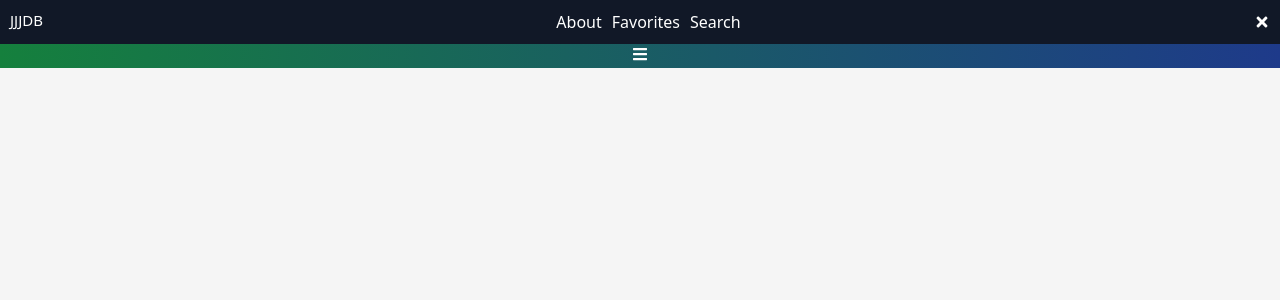
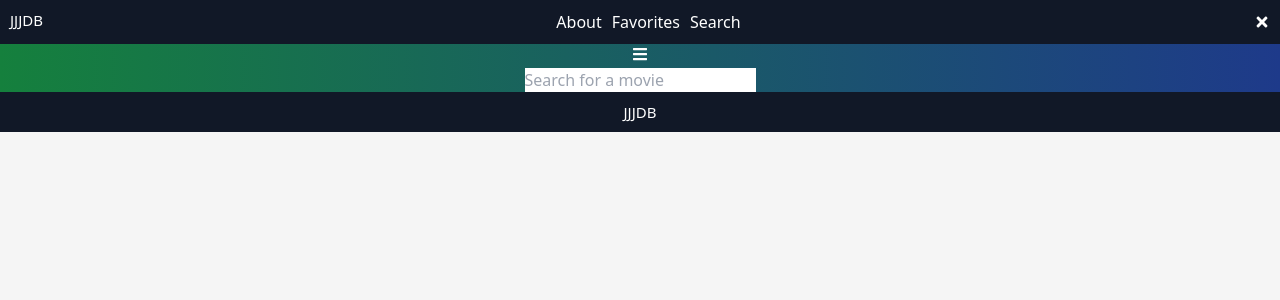
Before and after one commit to JCO5/react-movie-database, a React (Vite) app in the folder movie-database/: page /search in a window 1280 px wide. Shown: the top 300 px of the page. Built offline with nearby package versions, Linux system fonts and the light colour scheme.

Commit message:
added a search page

```diff
--- a/movie-database/src/api/tmdb.js
+++ b/movie-database/src/api/tmdb.js
@@ -1,4 +1,6 @@
 import axios from 'axios';
+
+export const TMDB_API_KEY = '893edcd4856da8ebf72f55622559a408';
 
 export default axios.create({
     baseURL: 'https://api.themoviedb.org/3',
@@ -6,6 +8,6 @@ export default axios.create({
         Accept: 'application/json'
     },
     params: {
-        api_key: '893edcd4856da8ebf72f55622559a408'
+        api_key: TMDB_API_KEY
     },
 })
--- a/movie-database/src/components/App.jsx
+++ b/movie-database/src/components/App.jsx
@@ -2,14 +2,12 @@ import '../styles/App.css';
 import MovieList from './MovieList';
 import MovieCarousel from './MovieCarousel';
 import RadioMovies from './RadioMovies';
-import Footer from './Footer';
 function App() {
   return (
     <>
       <MovieCarousel />
       <RadioMovies/>
       <MovieList/>
-      <Footer/>
     </>
   );
 }
--- a/movie-database/src/components/MovieCard.jsx
+++ b/movie-database/src/components/MovieCard.jsx
@@ -4,6 +4,11 @@ import { GlobalContext } from '../context/GlobalState';
 
 const getPosterURL = (posterpath)=>{
     return `https://www.themoviedb.org/t/p/original/${posterpath}`
+};
+
+const formatDate = (dateString) => {
+    const options = { year: 'numeric', month: 'short', day: 'numeric' };
+    return new Date(dateString).toLocaleDateString(undefined, options);
 };
 
 const MovieCard = ( movie ) => {
@@ -20,10 +25,14 @@ const MovieCard = ( movie ) => {
     <section className="card">
         <div className='group relative'>
             <Link to={`/single/${movie.id}`}>
-            <img src={getPosterURL(movie.poster_path)} alt={movie.title} />
+                {movie.poster_path ? (
+                <img src={getPosterURL(movie.poster_path)} alt={movie.title} />
+                ) : (
+                    <div className='filler-poster'></div>
+                )}
             </Link>
             <button className="btn" onClick={() => toggleFavorites( movie )}>
-                {isFavorite ? 'Remove from Favorites' : 'Add to Favorites'}.
+                {isFavorite ? 'Remove from Favorites' : 'Add to Favorites'}
             </button>
             <div className="card-info absolute bg-black/20 flex -top-10 group-hover:top-0 opacity-0 group-hover:opacity-100 transition-all duration-300">
                 <h3 className='text-base'>{movie.overview}</h3>
@@ -31,7 +40,7 @@ const MovieCard = ( movie ) => {
             <div>
                 <h3>{movie.vote_average}</h3>
                 <h3>{movie.title}</h3>
-                <h3>{movie.release_date ? movie.release_date : "-"}</h3>
+                <h3>{movie.release_date ? formatDate(movie.release_date) : "-"}</h3>
             </div>
         </div>
     </section>
--- a/movie-database/src/components/MovieList.jsx
+++ b/movie-database/src/components/MovieList.jsx
@@ -21,17 +21,7 @@ const MovieList = ({ category }) => {
           endpoint = 'movie/top_rated';
         }
         const { data } = await tmdb.get(endpoint);
-        setMovies(data.results.slice(0, 12));
-      // try {
-      //   const { data } = await tmdb.get(endpoint);
-      //   if (Array.isArray(data.results)) {
-      //   setMovies(data.results.slice(0, 12));
-      //   } else {
-      //     console.error('API response does not contain data.results', data);
-      //   }
-      // } catch (error) {
-      //   console.error('API request failed:', error);
-      // }
+        setMovies(data.results?.slice(0, 12));
     };
 
     fetchData();
--- a/movie-database/src/components/Single.jsx
+++ b/movie-database/src/components/Single.jsx
@@ -2,6 +2,11 @@ import { useParams } from 'react-router-dom';
 import { useContext, useEffect, useState } from 'react';
 import tmdb from '../api/tmdb';
 import { GlobalContext } from '../context/GlobalState';
+
+const formatDate = (dateString) => {
+  const options = { year: 'numeric', month: 'short', day: 'numeric' };
+  return new Date(dateString).toLocaleDateString(undefined, options);
+};
 
 const Single = () => {
   const [single, setSingle] = useState([]);
@@ -37,14 +42,18 @@ const Single = () => {
     <div>
       {(single != undefined && single != null && single != '') && (
         <>
+        {single.poster_path ? (
           <img src={`https://image.tmdb.org/t/p/original${single?.poster_path}`} alt={single.title} />
+        ) : (
+          <div className='filler-poster'></div>
+        )}
           <div className="btn">
             <button className="btn" onClick={() => toggleFavorites(single)}>
               {isFavorite ? 'Remove from Favorites' : 'Add to Favorites'}
             </button>
           </div>
           <h2>{single.title}</h2>
-          <p>{single.release_date}</p>
+          <p>{formatDate(single.release_date)}</p>
           {/* Called the conditional here */}
           <p>{roundVoteAverage(single.vote_average)}</p>
           <p>{single.overview}</p>
--- a/movie-database/src/index.css
+++ b/movie-database/src/index.css
@@ -189,3 +189,15 @@ body {
 .swiper-pagination .swiper-pagination-bullet-active {
   background: var(--primary);
 }
+
+.search-text {
+  color: black;
+}
+
+.filler-poster {
+  background-color: #9f9f9f;
+  height: 60rem;
+  width: 50rem;
+  margin: 0 auto;
+  border-radius: 1rem;
+}
--- a/movie-database/src/pages/Search.jsx
+++ b/movie-database/src/pages/Search.jsx
@@ -1,8 +1,43 @@
-const Search = () => {
+import React, {useState} from 'react';
+import {TMDB_API_KEY} from '../api/tmdb';
+import MovieCard from '../components/MovieCard'
+
+export const Search = () => {
+  const [query, setQuery] = useState('');
+  const [results, setResults] = useState([]);
+
+  const onChange = e => {
+    e.preventDefault();
+
+    setQuery(e.target.value);
+
+    fetch(`https://api.themoviedb.org/3/search/movie?api_key=${TMDB_API_KEY}&language=en-US&page=1&include_adult=false&query=${e.target.value}`).then((res) => res.json()).then(data => {
+      if(!data.errors) {
+        setResults(data.results);
+      } else {
+        setResults([]);
+      }
+    });
+  };
+
   return (
-    <>
+    <div>
+      <input type='text'
+      placeholder='Search for a movie'
+      className='search-text'
+      value={query}
+      onChange={onChange}/>
 
-    </>
+      {results.length > 0 && (
+        <ul className="results">
+          {results.map(movie => (
+            <li key={movie.id}>
+              <MovieCard movie={movie} />
+            </li>
+          ))}
+        </ul>
+      )}
+    </div>
   )
 }
 export default Search
--- a/movie-database/src/routers/AppRouter.jsx
+++ b/movie-database/src/routers/AppRouter.jsx
@@ -6,6 +6,7 @@ import Single from '../components/Single';
 import About from '../pages/About';
 import { Favorites } from '../pages/Favorites';
 import Search from '../pages/Search';
+import Footer from '../components/Footer';
 
 
 const AppRouter = () => {
@@ -21,6 +22,7 @@ const AppRouter = () => {
             <Route path="/favorites" element={<Favorites/>} />
             <Route path="/search" element={<Search/>} />
         </Routes>
+    <Footer/>
     </div>
     </BrowserRouter>
     </GlobalProvider>
```
